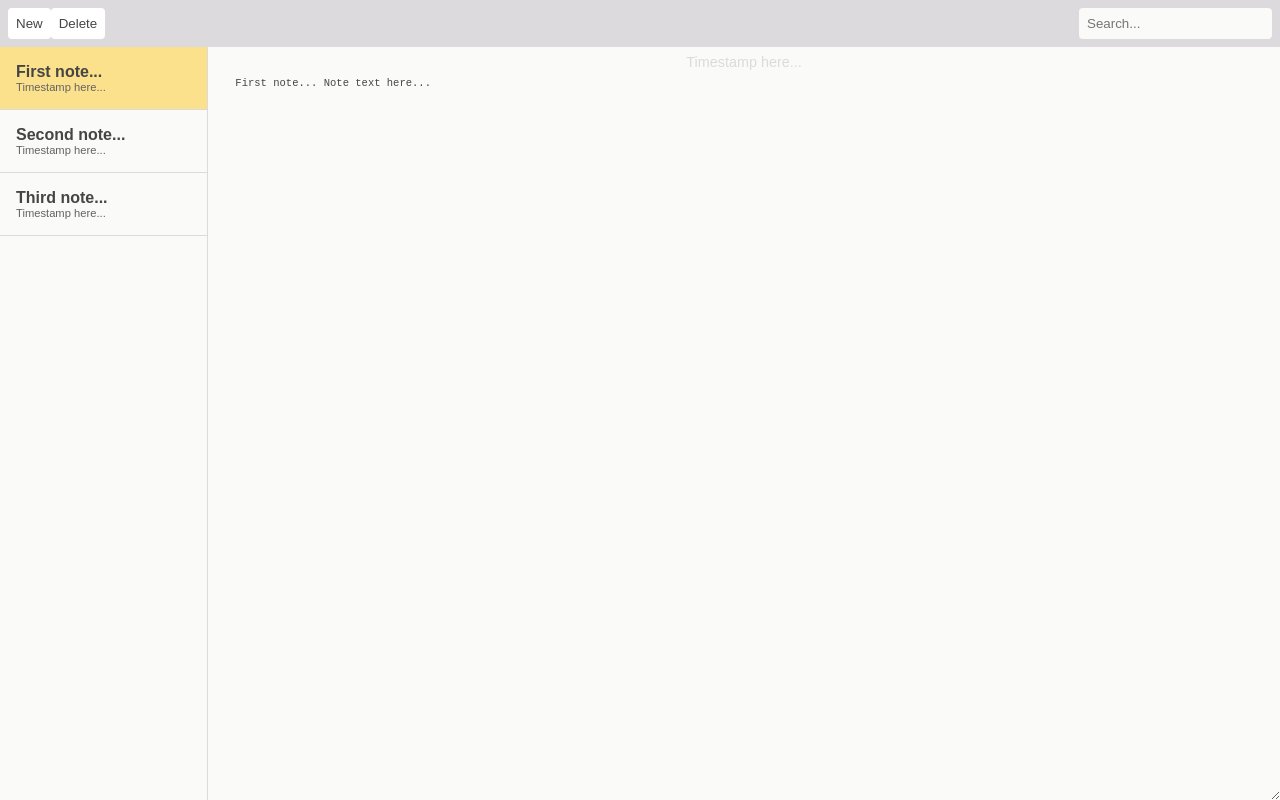
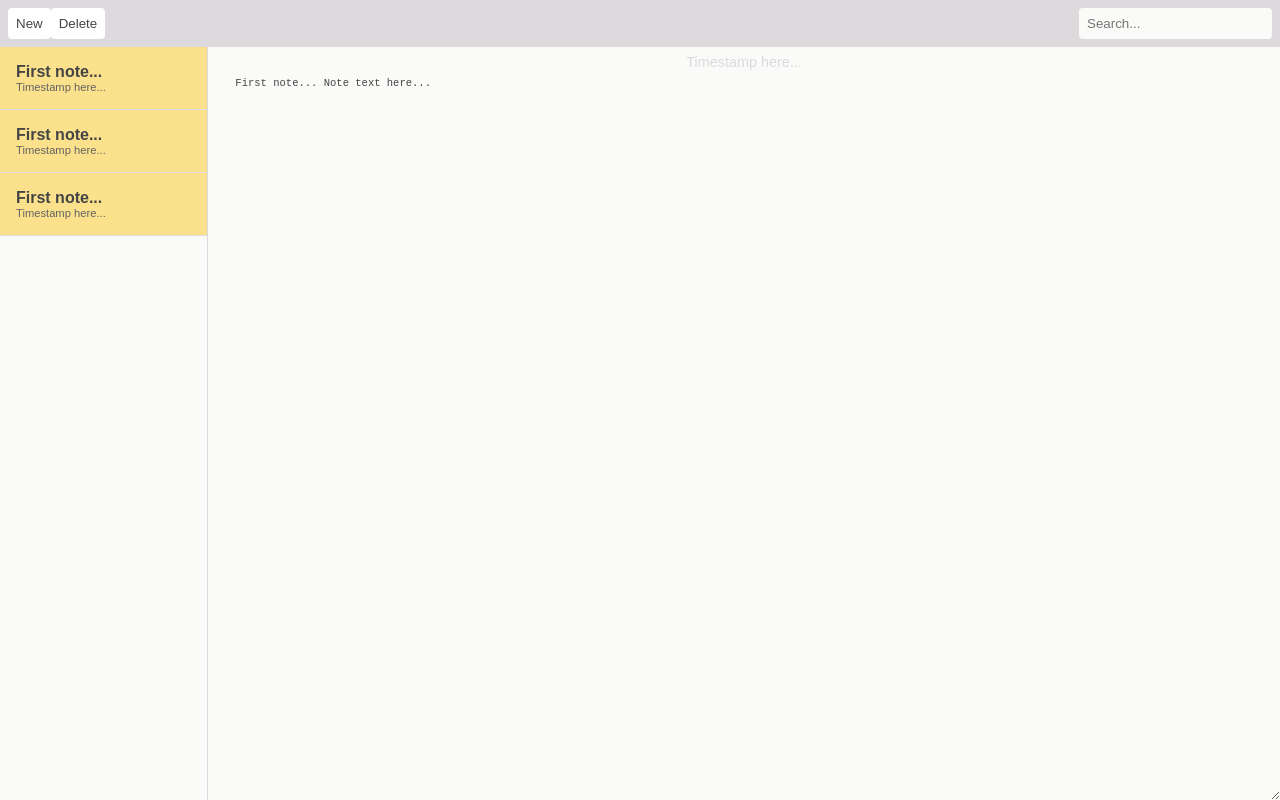
Before and after one commit to aracinski2/vue_notes_app, a Vue app: page / in a window 1280 px wide. Built offline with nearby package versions, Linux system fonts and the light colour scheme.

Commit message:
make single note selector file, delete numbered note selectors

```diff
--- a/src/components/NoteSelector2.vue
+++ /dev/null
@@ -1,6 +0,0 @@
-<template>
-  <div class="note-selector">
-    <p class="note-selector-title">Second note...</p>
-    <p class="note-selector-timestamp">Timestamp here...</p>
-  </div>
-</template>
--- a/src/components/NoteSelector3.vue
+++ /dev/null
@@ -1,6 +0,0 @@
-<template>
-<div class="note-selector">
-    <p class="note-selector-title">Third note...</p>
-    <p class="note-selector-timestamp">Timestamp here...</p>
-  </div>
-</template>
--- a/src/components/NoteSelectors.vue
+++ b/src/components/NoteSelectors.vue
@@ -1,20 +1,18 @@
 <template>
   <div class="note-selectors">
-    <NoteSelector1 />
-    <NoteSelector2 />
-    <NoteSelector3 />
+    <NoteSelector />
+    <NoteSelector />
+    <NoteSelector />
+
   </div>
 </template>
 
 <script>
-import NoteSelector1 from "./NoteSelector1.vue";
-import NoteSelector2 from "./NoteSelector2.vue";
-import NoteSelector3 from "./NoteSelector3.vue";
+import NoteSelector from "./NoteSelector.vue";
+
 export default {
   components: {
-    NoteSelector1,
-    NoteSelector2,
-    NoteSelector3,
+    NoteSelector,
   },
 };
 </script>
```
Also changed, not shown: src/components/NoteSelector.vue (renamed from src/components/NoteSelector1.vue).
